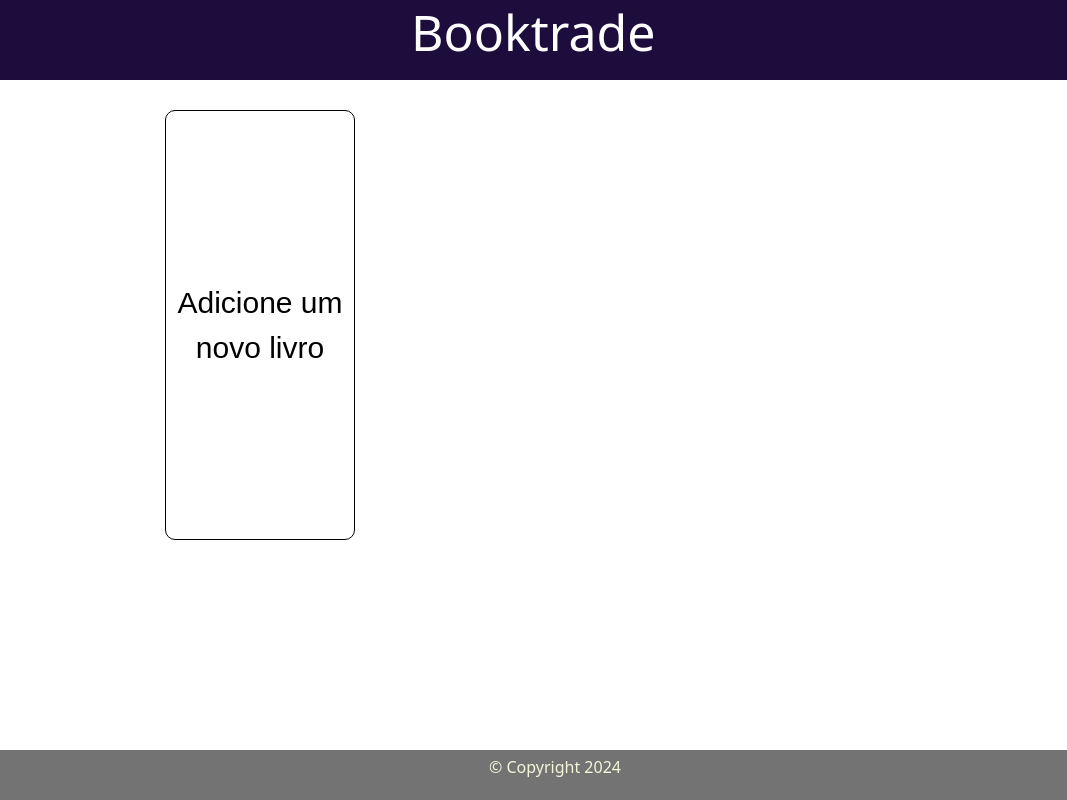
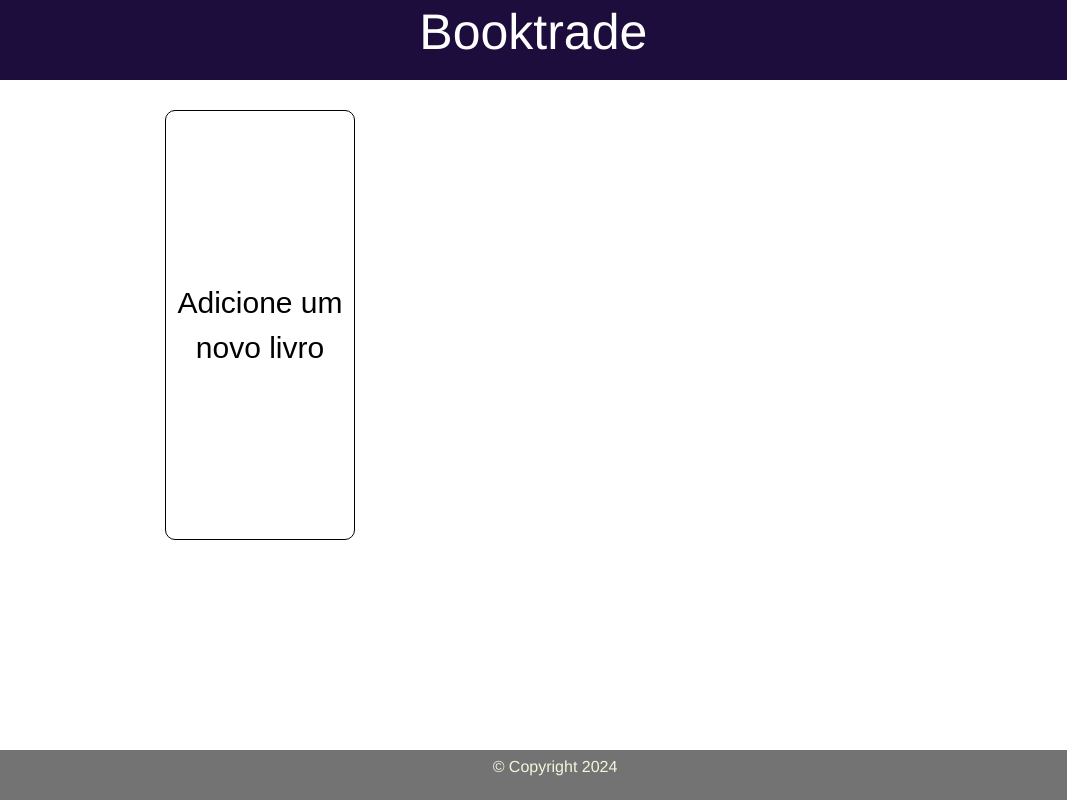
Before and after one commit to enzocases/Booktrade, a plain HTML site: page View/displayLivros.html in a window 1280 px wide. Shown: the full height of the page, 85-1152 px from the left. Drawn offline with nearby package versions, Linux system fonts and the light colour scheme.

Commit message:
tentativa correcao

```diff
--- a/View/displayLivros.html
+++ b/View/displayLivros.html
@@ -41,6 +41,52 @@
         <p>© Copyright 2024</p>
     </footer>
 
+    <style>* {
+        padding: 0;
+        border: 0;
+        margin: 0;
+    }
+
+    body {
+        font-family: Helvetica;
+    }
+
+    nav {
+        justify-content: center;
+        height: 80px;
+        width: 100%;
+        background-color: #1c0d3d;
+
+    }
+    .img-header{
+        max-height: 80px;
+        padding-bottom: 12px;
+    }
+
+    #texto-header{
+        font-size: 50px;
+    }
+
+    #nome {
+        font-size: 50px;
+    }
+
+    footer {
+        display: flex;
+        justify-content: center;
+        align-items: center;
+        color: beige;
+        height: 50px;
+        margin-top: 20px;
+        padding: 0;
+        width: 100%;
+        background-color: hsla(0, 0%, 0%, 0.548);
+        bottom: 0;
+        position: fixed;
+    }
+
+
+    </style>
 
     <script src="/Assets/Scripts/displayLivros.js"></script>
 </body>
```
